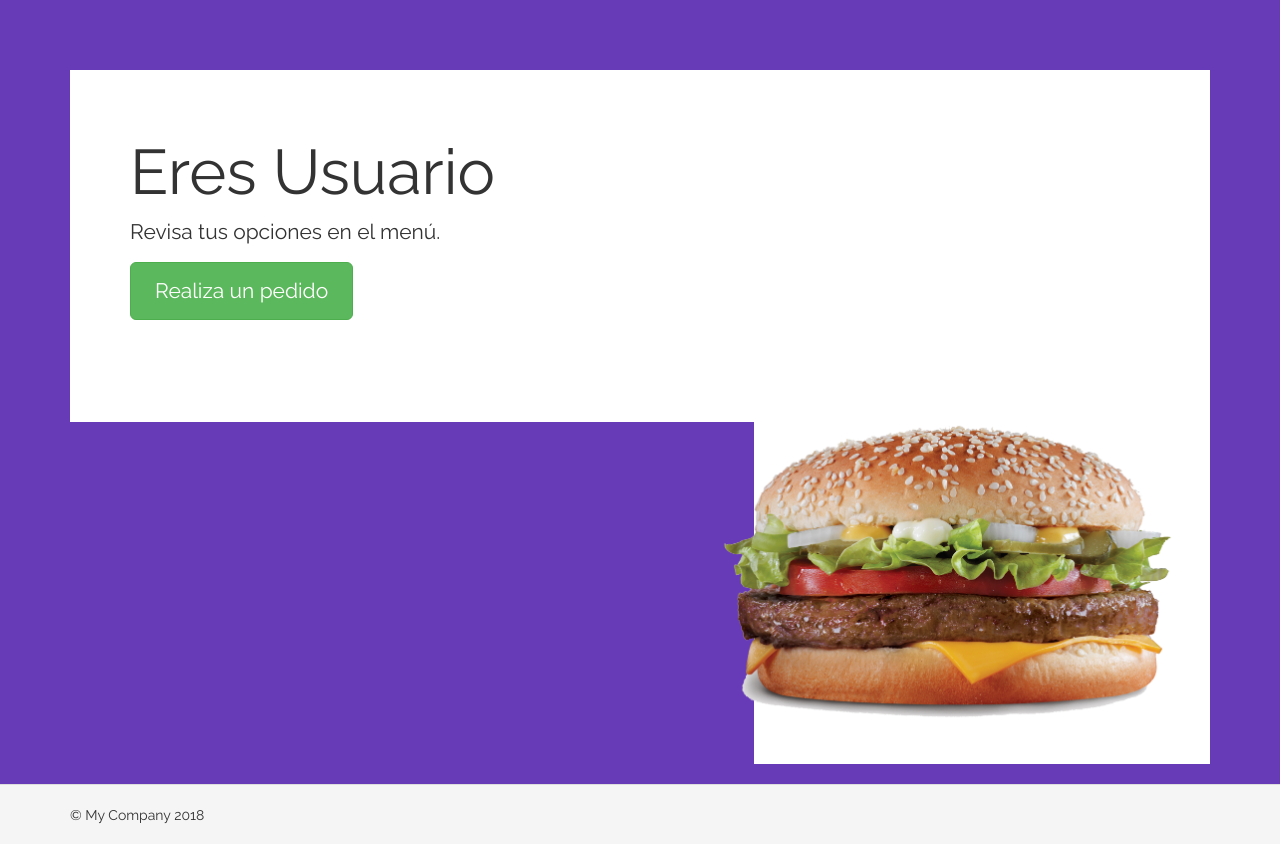
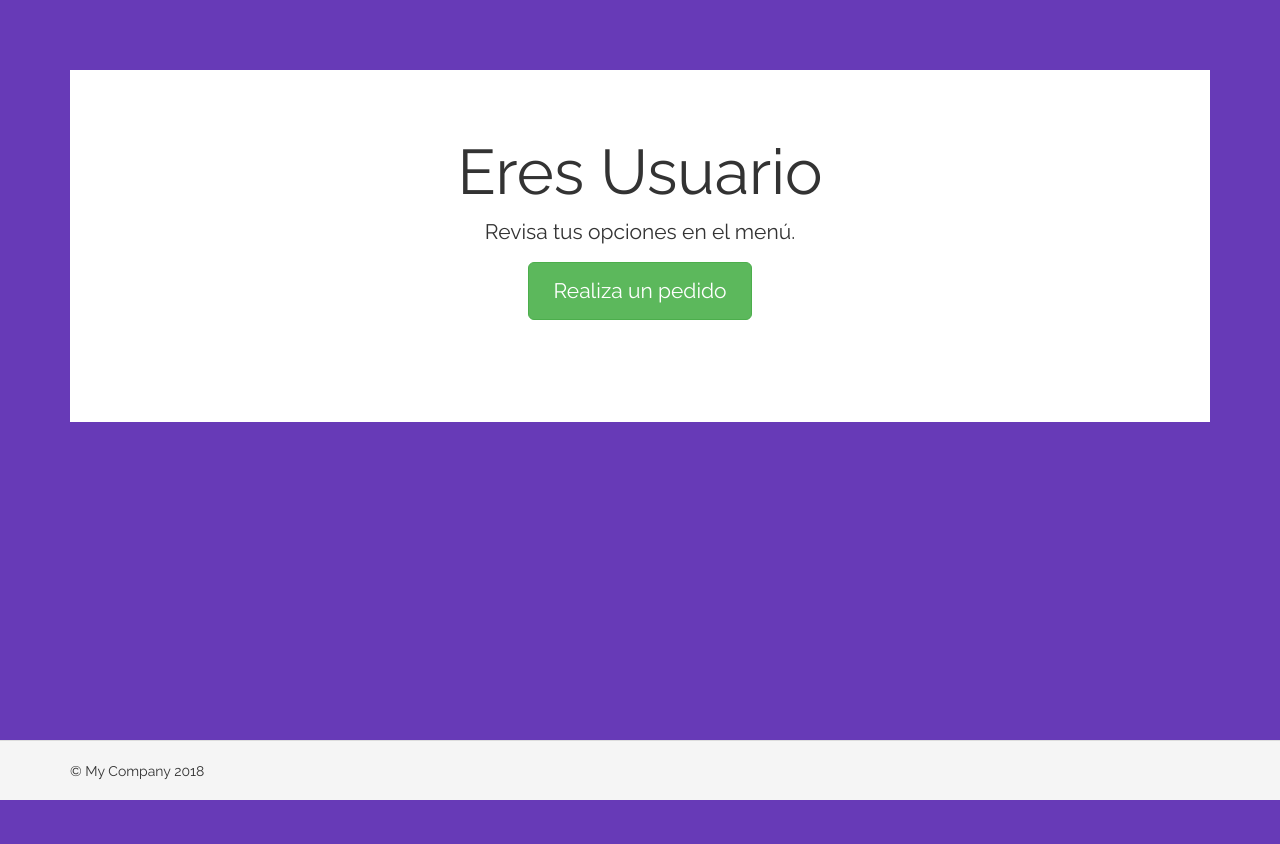
Before and after one commit to shoniisra/RestaurantATM, a Yii app: the page made by views/site/user.php in a window 1280 px wide. After the commit the page ends 800 px from the top, so only its background shows below. Run offline with PHP 8.4 and a stand-in for Yii, Linux system fonts and the light colour scheme; the template is opened without the code that fills it, so the values that code supplies are empty; some libraries are stand-ins or nearby versions.

Commit message:
corrección al commit anterior. Diferencias entre guest/user/admin

```diff
--- a/views/site/admin.php
+++ b/views/site/admin.php
@@ -10,7 +10,7 @@ $this->title = 'Admin Rapidito';
 <div class="contenedor-total">
 	<div class="contenedor-aux-guest">
 
-	    <div class="jumbotron">
+	    <div class="jumbotron" style="text-align: center;">
 	        <h1>Eres Admin</h1>
   	        <p class="lead">Revisa tus opciones en el menú.</p>
 
@@ -18,9 +18,5 @@ $this->title = 'Admin Rapidito';
 	        <p><a class="btn btn-lg btn-success" href="http://www.yiiframework.com">Realiza un pedido</a></p>
 	    </div>
     </div>
-    <div class="contenedor-derecha">
-    	<img src="images/index/burguer.png" alt="Hamburguesa" width="530" />
-    </div>
-
 
 </div>
--- a/views/site/user.php
+++ b/views/site/user.php
@@ -10,16 +10,13 @@ $this->title = 'User Rapidito';
 <div class="contenedor-total">
 	<div class="contenedor-aux-guest">
 
-	    <div class="jumbotron">
+	    <div class="jumbotron" style="text-align: center;">
 	        <h1>Eres Usuario</h1>
 	        <p class="lead">Revisa tus opciones en el menú.</p>
 
 	        <p><a class="btn btn-lg btn-success" href="http://www.yiiframework.com">Realiza un pedido</a></p>
 	    </div>
     </div>
-    <div class="contenedor-derecha">
-    	<img src="images/index/burguer.png" alt="Hamburguesa" width="530" />
-    </div>
 
 
 </div>
--- a/web/css/site.css
+++ b/web/css/site.css
@@ -25,8 +25,7 @@ body {
     width: 100%;
     background-color: white;
     padding-bottom: 17px;
-    position: relative;
-    float: left;
+
     margin-bottom: -40px;
 }
 
@@ -73,11 +72,12 @@ body {
     padding-top: 20px;
 }
 
-.jumbotron {
+.jumbotron{
     text-align: left;
     background-color: transparent;
     margin-bottom: 22px;
 }
+
 
 .jumbotron .btn {
     font-size: 21px;
```
